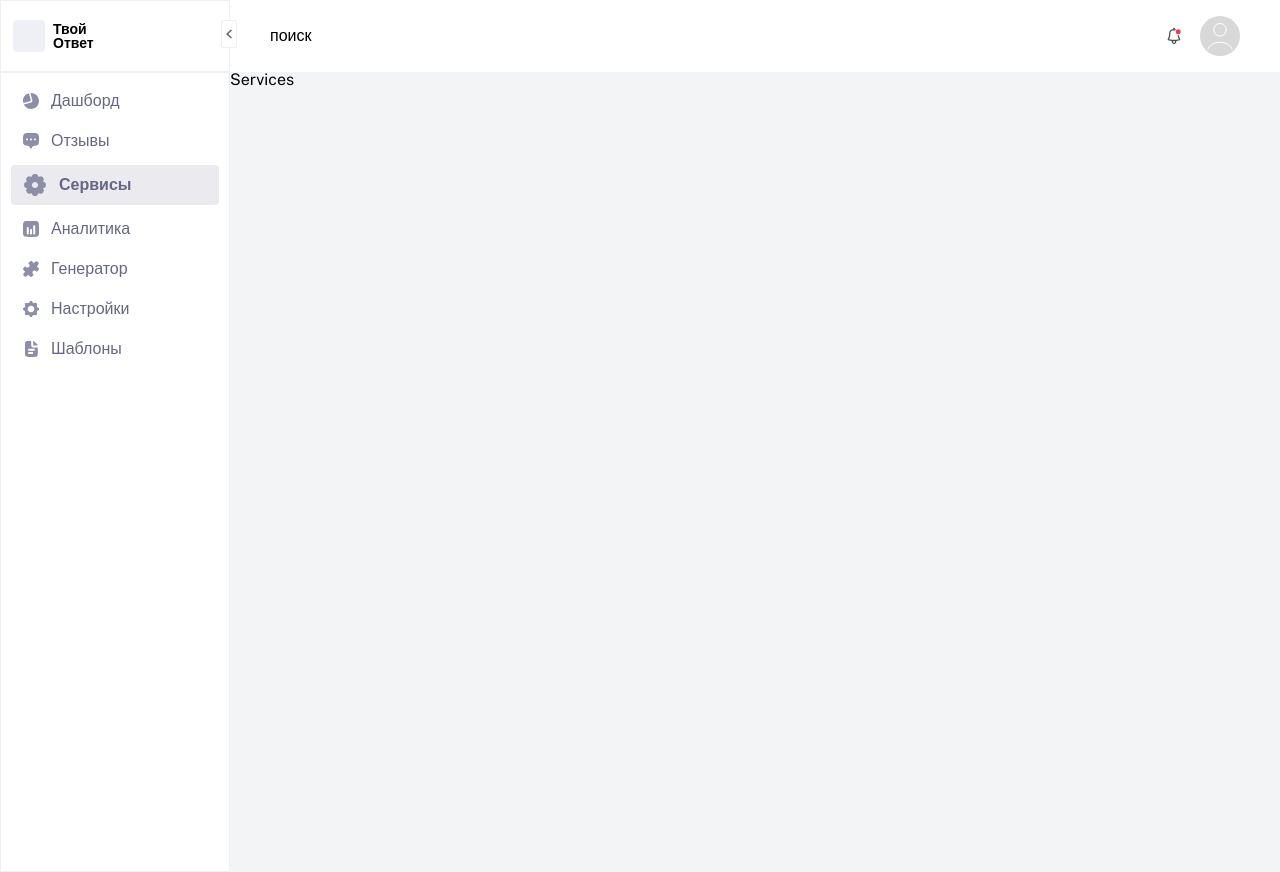
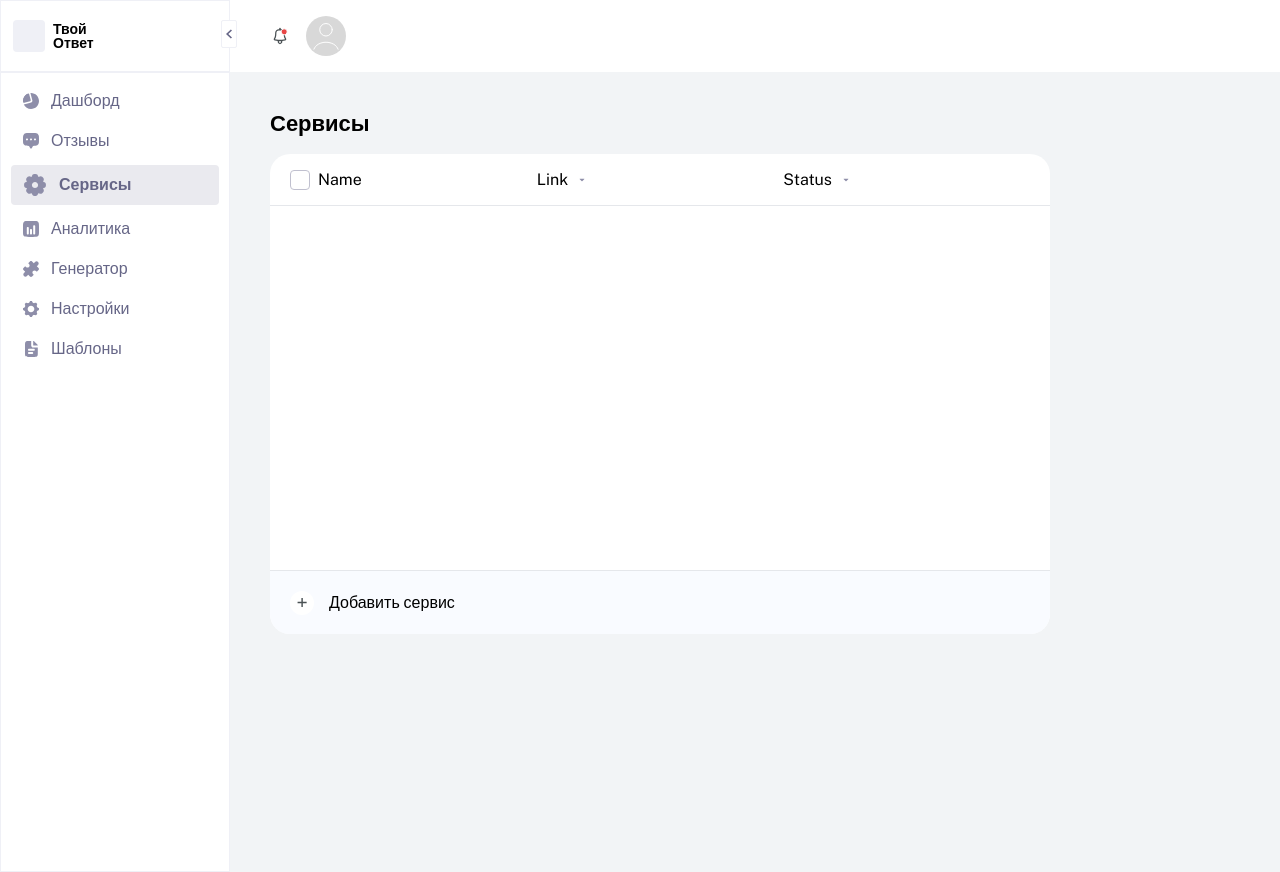
Before and after one commit to dmitry-586/tvoyotvet_frontend, a Next.js app: page /ServicesPage in a window 1280 px wide. Built offline with nearby package versions, Linux system fonts and the light colour scheme.

Commit message:
0 commit

```diff
--- a/src/app/ServicesPage/page.tsx
+++ b/src/app/ServicesPage/page.tsx
@@ -1,5 +1,54 @@
+import Image from "next/image";
+
 const Services = () => {
-    return <h2>Services</h2>;
-  };
+  return (
+    <div className="p-10">
+      <h2 className="text-[22px] font-semibold">Сервисы</h2>
+      <div className="w-[780px] h-[480px] bg-white rounded-[20px] mt-5 flex flex-col justify-between">
+        <div className="w-full h-[52px] border-b grid grid-cols-3 items-center px-5">
+          <div className="flex gap-[15px]">
+            <div className="flex gap-[15px] items-center">
+              <input type="checkbox" className="hidden" disabled />
+              <label className="flex items-center">
+                <span className="w-5 h-5 inline-block border border-[#C0C0CF] rounded mr-2 bg-white"></span>
+                Name
+              </label>
+            </div>
+          </div>
+          <div className="flex gap-[10px]">
+            <p>Link</p>
+            <Image
+              src="/ServicesPage/servicesIcon.svg"
+              alt="icon"
+              width={8}
+              height={8}
+            />
+          </div>
+          <div className="flex gap-[10px]">
+            <p>Status</p>
+            <Image
+              src="/ServicesPage/servicesIcon.svg"
+              alt="icon"
+              width={8}
+              height={8}
+            />
+          </div>
+        </div>
+        <div></div>
+        <button className="w-full h-16 bg-[#F9FBFF] rounded-b-[20px] gap-[15px] flex items-center px-5 border-t">
+          <div className="w-6 h-6 bg-white flex justify-center items-center rounded-full">
+            <Image
+              src="/ServicesPage/Add.svg"
+              alt="addIcon"
+              width={10}
+              height={10}
+            />
+          </div>
+          <p>Добавить сервис</p>
+        </button>
+      </div>
+    </div>
+  );
+};
 
-  export default Services;
+export default Services;
--- a/src/components/Header/HeaderTop.tsx
+++ b/src/components/Header/HeaderTop.tsx
@@ -12,7 +12,6 @@ const HeaderTop = () => {
   };
   return (
     <div className="flex bg-white h-[72px] justify-between items-center py-4 px-10 relative">
-      <p>поиск</p>
       <div className="flex items-center gap-4">
         <Link href={"/"}>
           <Image
```
Also changed, not shown: public/ServicesPage/Add.svg (added), public/ServicesPage/servicesIcon.svg (added).
